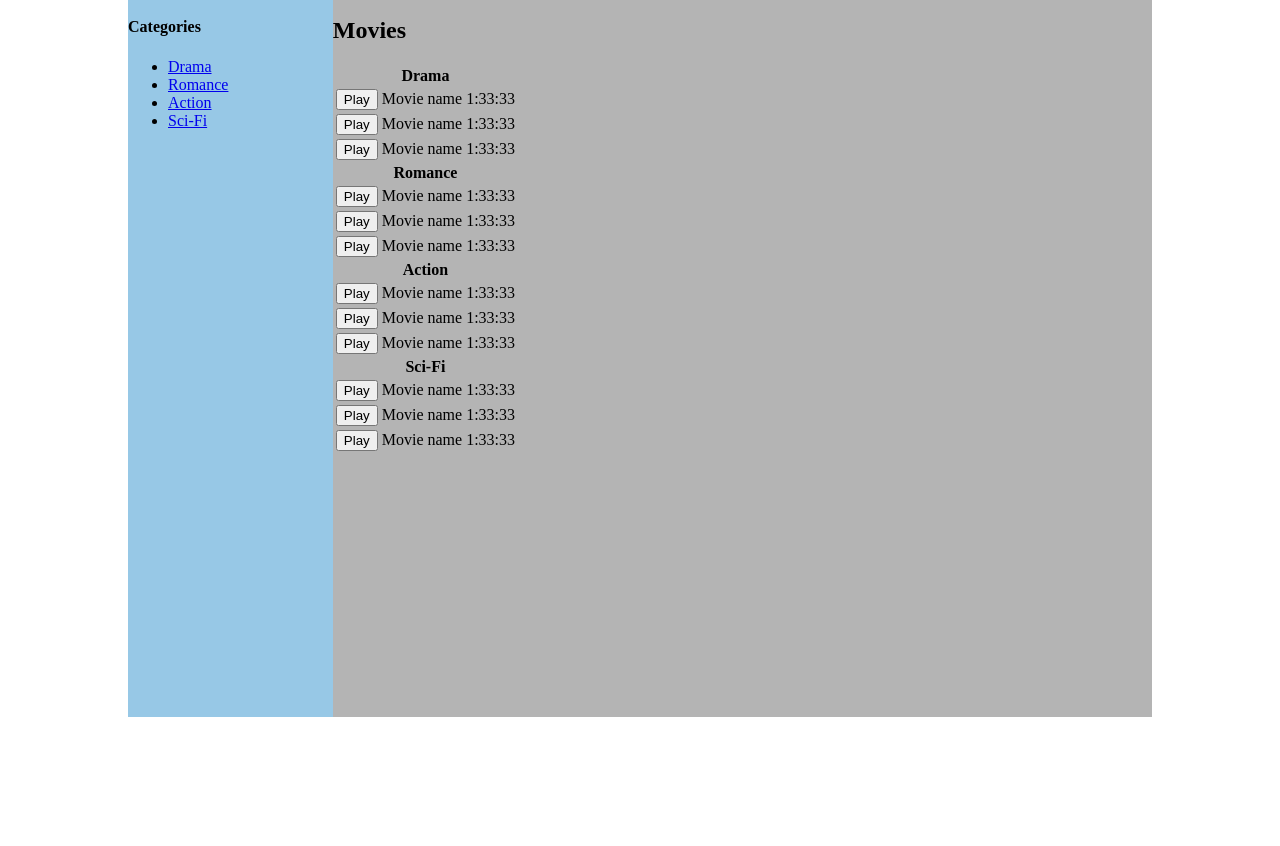
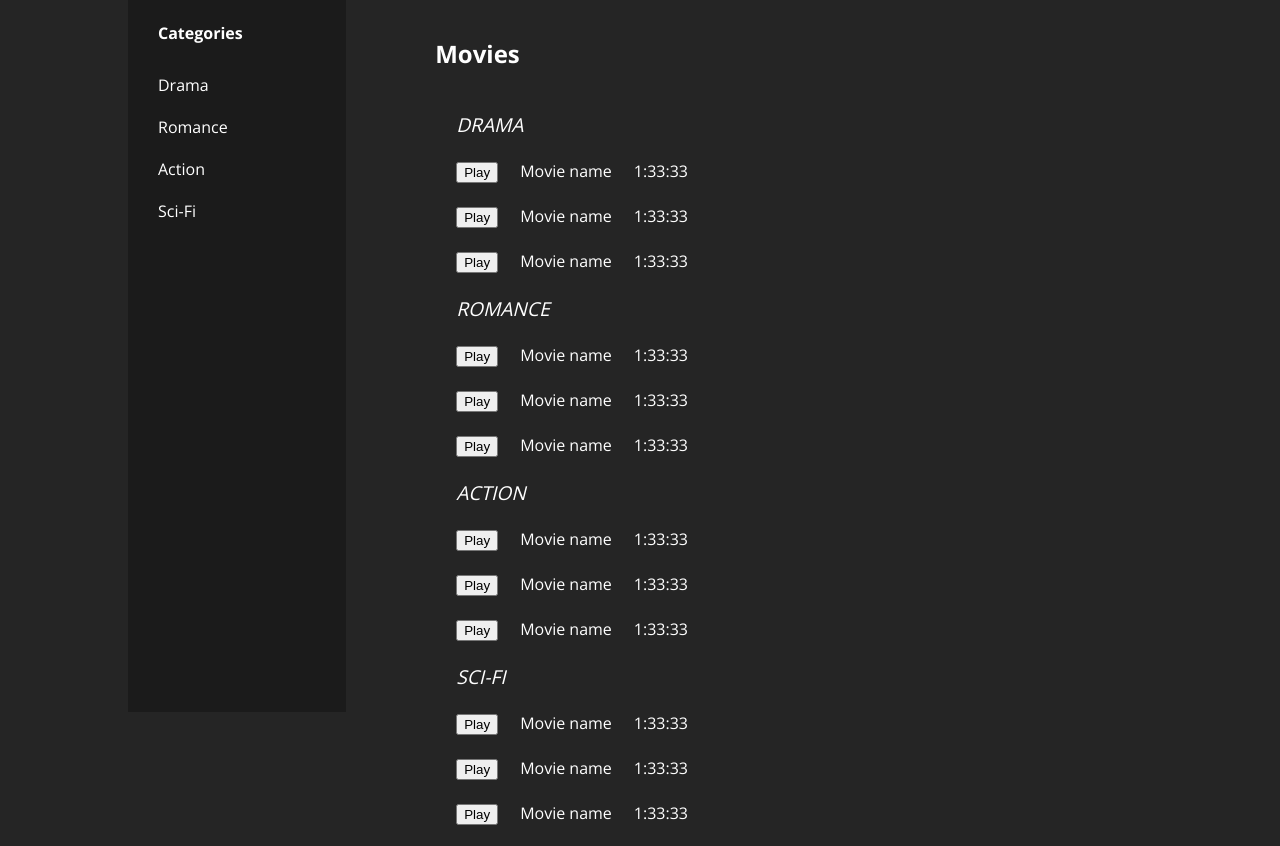
Before and after one commit to jaycribas/phase-2-challenge, a plain HTML site: page part-3/index.html in a window 1280 px wide. Shown: the part 83-929 px from the top of the page. Before the commit the page ends 800 px from the top, so only its background shows below. Drawn offline with nearby package versions, Linux system fonts and the light colour scheme.

Commit message:
Implements side bar, links to corresponding anchors

```diff
--- a/part-3/index.html
+++ b/part-3/index.html
@@ -2,12 +2,13 @@
 <html>
   <head>
     <meta charset="utf-8">
-    <link rel="stylesheet" type="text/css" href="styles.css" />
+    <link rel="stylesheet" type="text/css" href="styles.css">
+    <link href="https://fonts.googleapis.com/css?family=Open+Sans:300,400,700" rel="stylesheet">
     <title>Filmtube</title>
   </head>
   <body>
     <header>
-      <h1>Filmtube</h1>
+      <h1><a href="#">&triangleright; Filmtube</a></h1>
       <button class="logout">Logout</button>
     </header>
     <main>
@@ -25,7 +26,8 @@
         <h1>Movies</h1>
         <table>
           <tr>
-            <th colspan="3"><a name="drama">Drama</a></th>
+            <th colspan="3">Drama</th>
+            <th><a name="drama"></a></th>
           </tr>
           <tr>
             <td><button>Play</button></td>
@@ -44,7 +46,8 @@
           </tr>
 
           <tr>
-            <th colspan="3"><a name="romance">Romance</a></th>
+            <th colspan="3">Romance</th>
+            <th><a name="romance"></a><th>
           </tr>
           <tr>
             <td><button>Play</button></td>
@@ -63,7 +66,8 @@
           </tr>
 
           <tr>
-            <th colspan="3"><a name="action">Action</a></th>
+            <th colspan="3">Action</th>
+            <th><a name="action"></a></th>
           </tr>
           <tr>
             <td><button>Play</button></td>
@@ -82,7 +86,8 @@
           </tr>
 
           <tr>
-            <th colspan="3"><a name="sci-fi">Sci-Fi</a></th>
+            <th colspan="3">Sci-Fi</th>
+            <th><a name="sci-fi"></a></th>
           </tr>
           <tr>
             <td><button>Play</button></td>
--- a/part-3/styles.css
+++ b/part-3/styles.css
@@ -1,36 +1,95 @@
+html{
+  height: 100%;
+}
+
 body{
+  color: white;
+  background-color: #252525;
   margin: 0;
+  font-family: 'Open Sans', sans-serif;
 }
+
+/* * *  H E A D E R  * * */
 
 header{
   display: flex;
   background-color: black;
   width: 80%;
-  height: 10vh;
+  height: 75px;
   margin: auto;
   padding: 0 10%;
   color: white;
   justify-content: space-between;
-
+  position: fixed;
 }
 
 .logout{
   align-self: flex-end;
 }
 
+/* * *  M A I N  C O N T A I N E R  * * */
+
 main{
-  background-color: rgb(180, 180, 180);
-  display: flex;
   width: 80%;
   margin: auto;
-  height: 90vh;
+  height: 90%;
 }
 
-aside{
-  background-color: rgb(151, 200, 230);
-  flex: 1;
+aside, article {
+  top: 75px;
 }
 
+/* * *  S I D E B A R  * * */
+
+aside{
+  background-color: #1b1b1b;
+  height: 90vh;
+  width: 17%;
+  position: fixed;
+}
+
+ul, h4{
+  margin: 30px;
+  padding: 0;
+}
+
+ul{
+  font-weight: 300;
+  list-style: none;
+}
+
+li{
+  margin-top: 20px;
+}
+
+a{
+  display: block;
+  color: white;
+  text-decoration: none;
+}
+
+:target:before {
+  content: "";
+  display: block;
+  height: 90px;
+  margin: -90px;
+}
+
+/* * *  A R T I C L E  * * */
+
 article{
-  flex: 4
+  width: 70%;
+  padding: 100px 0 0 30%;
 }
+
+table{
+  border-spacing: 20px;
+}
+
+th{
+  font-weight: 300;
+  text-transform: uppercase;
+  text-align: left;
+  font-size: 1.2em;
+  font-style: italic;
+}
```
